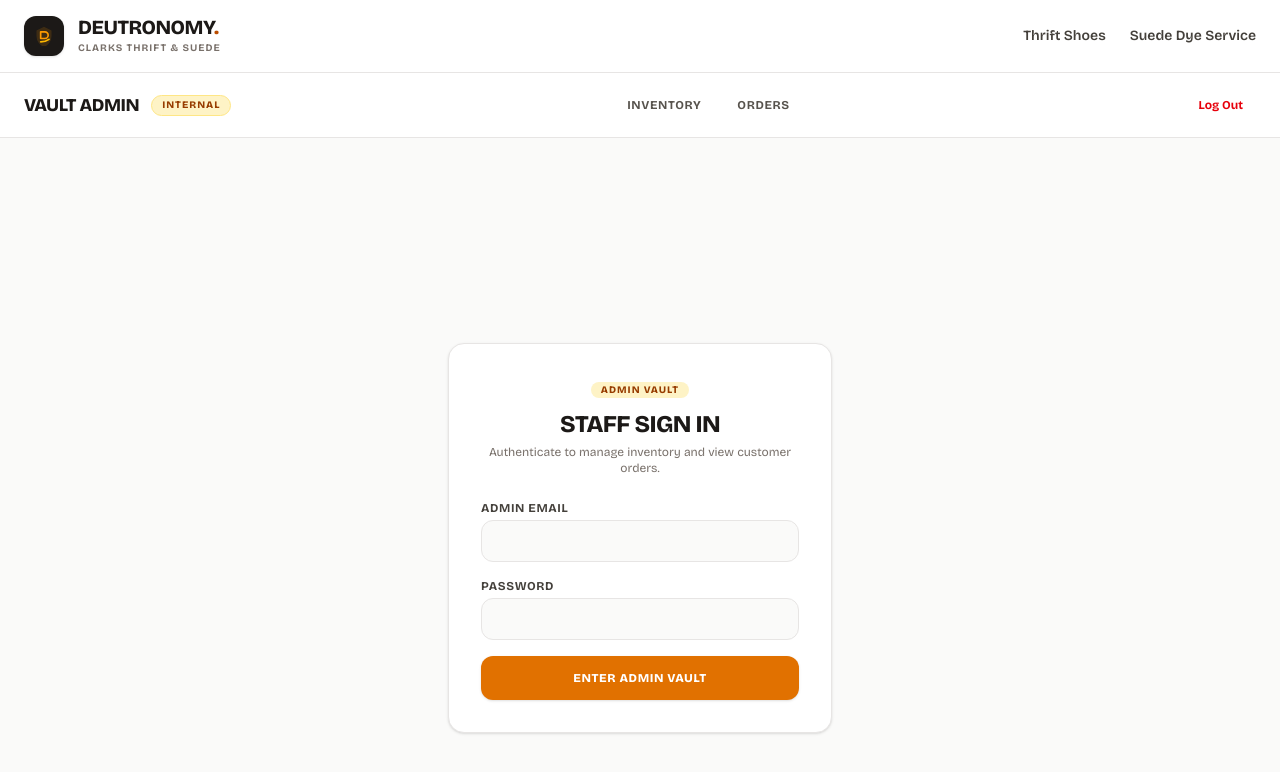
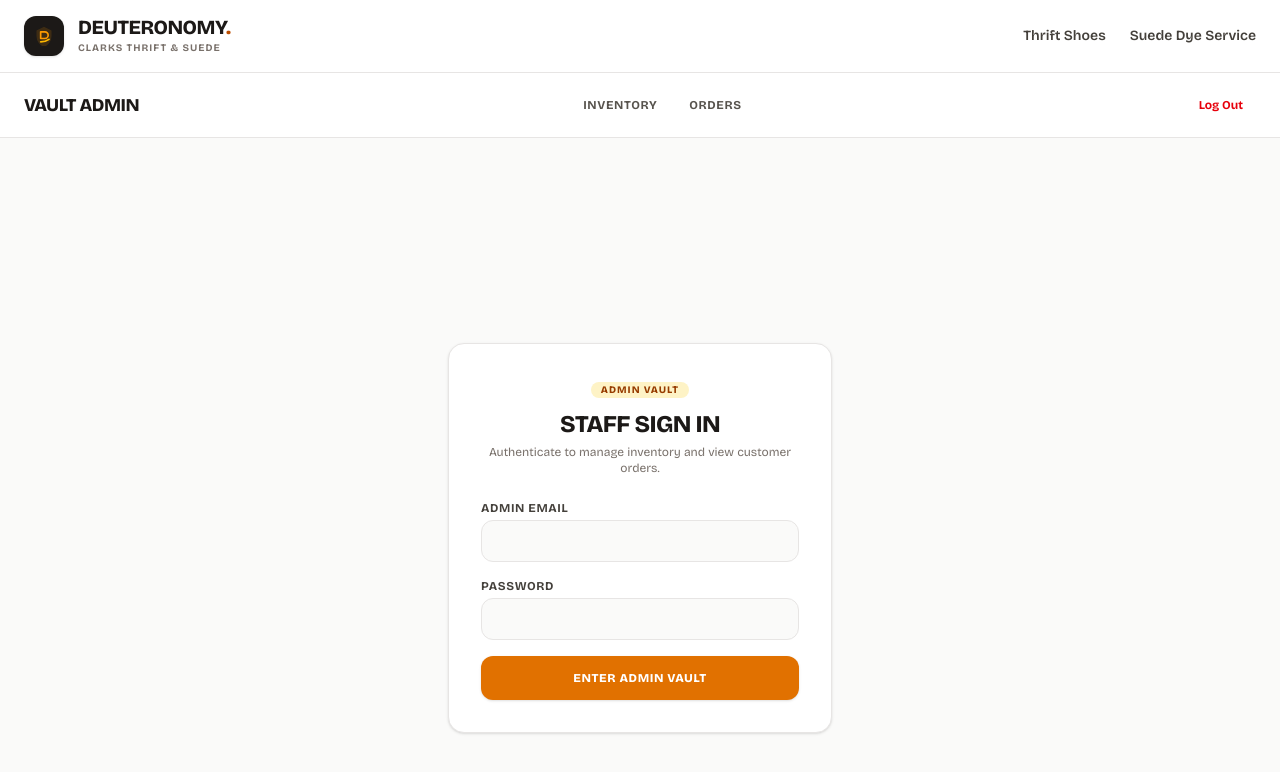
Before and after one commit to Astariqa-Labs/dt-inventory, a Next.js app: page /admin/login in a window 1280 px wide. Shown: the top 772 px of the page. Built offline with nearby package versions, Linux system fonts and the light colour scheme.

Commit message:
feat: fix naming and env

```diff
--- a/src/app/products/page.tsx
+++ b/src/app/products/page.tsx
@@ -38,7 +38,7 @@ export default async function ProductsPage() {
           {/* Exclusive Sourcing Action */}
           <div className="flex items-center gap-3 bg-white border border-stone-200 p-2 rounded-2xl shadow-sm shrink-0">
             <a
-              href="https://wa.me/?text=Hi%20Deutronomy,%20I'm%20looking%20for%20a%20specific%20Clarks%20size/model%20from%20the%20next%20village%20drop."
+              href="https://wa.me/?text=Hi%20Deuteronomy,%20I'm%20looking%20for%20a%20specific%20Clarks%20size/model%20from%20the%20next%20village%20drop."
               target="_blank"
               rel="noopener noreferrer"
               className="px-4 py-2 bg-amber-600 hover:bg-amber-500 text-white font-bold rounded-xl text-xs uppercase tracking-wider transition shadow-sm"
--- a/src/components/AdminHeader.tsx
+++ b/src/components/AdminHeader.tsx
@@ -3,60 +3,64 @@
 import Link from 'next/link'
 import { usePathname } from 'next/navigation'
 import { signOutAdmin } from '@/app/admin/actions'
+import { LogOut, Package, ShoppingBag } from 'lucide-react'
 
 export default function AdminHeader() {
   const pathname = usePathname()
 
   const navItems = [
-    { label: 'Inventory', href: '/admin/inventory' },
-    { label: 'Orders', href: '/admin/orders' },
+    { label: 'Inventory', href: '/admin/inventory', icon: Package },
+    { label: 'Orders', href: '/admin/orders', icon: ShoppingBag },
   ]
 
   return (
     <header className="bg-white border-b border-stone-200 sticky top-0 z-40">
-      <div className="max-w-7xl mx-auto px-6 h-16 flex items-center justify-between">
+      <div className="max-w-7xl mx-auto px-4 sm:px-6 h-16 flex items-center justify-between gap-2">
 
         {/* Brand / Admin Badge */}
-        <div className="flex items-center gap-3">
+        <div className="flex items-center gap-2 sm:gap-3 shrink-0">
           <Link
             href="/admin/inventory"
-            className="font-display font-black text-lg uppercase tracking-tight text-stone-900 hover:text-amber-700 transition"
+            className="font-display font-black text-base sm:text-lg uppercase tracking-tight text-stone-900 hover:text-amber-700 transition"
           >
             Vault Admin
           </Link>
-          <span className="text-[10px] font-extrabold uppercase tracking-widest text-amber-800 bg-amber-100 px-2.5 py-0.5 rounded-full border border-amber-200">
+          <span className="hidden xs:inline-block text-[10px] font-extrabold uppercase tracking-widest text-amber-800 bg-amber-100 px-2 py-0.5 rounded-full border border-amber-200">
             Internal
           </span>
         </div>
 
         {/* Navigation Links */}
-        <nav className="flex items-center gap-1 sm:gap-2">
+        <nav className="flex items-center gap-1">
           {navItems.map((item) => {
             const isActive = pathname.startsWith(item.href)
+            const Icon = item.icon
             return (
               <Link
                 key={item.href}
                 href={item.href}
-                className={`px-3.5 py-2 rounded-xl text-xs font-bold uppercase tracking-wider transition ${
+                className={`flex items-center gap-1.5 px-2.5 sm:px-3.5 py-1.5 sm:py-2 rounded-xl text-xs font-bold uppercase tracking-wider transition ${
                   isActive
                     ? 'bg-stone-900 text-stone-50 shadow-sm'
                     : 'text-stone-600 hover:text-stone-900 hover:bg-stone-100'
                 }`}
               >
-                {item.label}
+                <Icon className="w-4 h-4 sm:hidden" />
+                <span className="hidden sm:inline">{item.label}</span>
               </Link>
             )
           })}
         </nav>
 
         {/* Logout Action */}
-        <div>
+        <div className="shrink-0">
           <form action={signOutAdmin}>
             <button
               type="submit"
-              className="px-3 py-1.5 text-xs font-bold text-red-600 hover:text-red-700 hover:bg-red-50 border border-transparent hover:border-red-200 rounded-xl transition cursor-pointer"
+              className="flex items-center gap-1 px-2.5 sm:px-3 py-1.5 text-xs font-bold text-red-600 hover:text-red-700 hover:bg-red-50 border border-transparent hover:border-red-200 rounded-xl transition cursor-pointer"
             >
-              Log Out
+              <LogOut className="w-4 h-4 sm:hidden" />
+              <span className="hidden sm:inline">Log Out</span>
             </button>
           </form>
         </div>
--- a/src/components/Footer.tsx
+++ b/src/components/Footer.tsx
@@ -6,7 +6,7 @@ export default function Footer() {
       <div className="max-w-7xl mx-auto flex flex-col md:flex-row items-center justify-between gap-6">
         <div>
           <p className="font-display font-extrabold uppercase text-stone-100 text-sm tracking-tight">
-            Deutronomy<span className="text-amber-500">.</span>
+            Deuteronomy<span className="text-amber-500">.</span>
           </p>
           <p className="mt-1 text-stone-400">Curated village thrift & professional suede restoration.</p>
         </div>
--- a/src/components/Navbar.tsx
+++ b/src/components/Navbar.tsx
@@ -40,7 +40,7 @@ export default function Navbar() {
 
           <div className="flex flex-col">
             <span className="font-display text-xl font-extrabold tracking-tight uppercase text-stone-900 leading-none">
-              Deutronomy<span className="text-amber-700">.</span>
+              Deuteronomy<span className="text-amber-700">.</span>
             </span>
             <span className="text-[10px] font-bold tracking-widest text-stone-500 uppercase mt-1">
               Clarks Thrift & Suede
--- a/src/lib/supabase/client.ts
+++ b/src/lib/supabase/client.ts
@@ -5,9 +5,7 @@ export function createClient() {
   const supabaseAnonKey = process.env.NEXT_PUBLIC_SUPABASE_ANON_KEY
 
   if (!supabaseUrl || !supabaseAnonKey) {
-    throw new Error(
-      'Missing NEXT_PUBLIC_SUPABASE_URL or NEXT_PUBLIC_SUPABASE_ANON_KEY in .env.local'
-    )
+    throw new Error('Missing NEXT_PUBLIC_SUPABASE_URL or NEXT_PUBLIC_SUPABASE_ANON_KEY')
   }
 
   return createBrowserClient(supabaseUrl, supabaseAnonKey)
```
